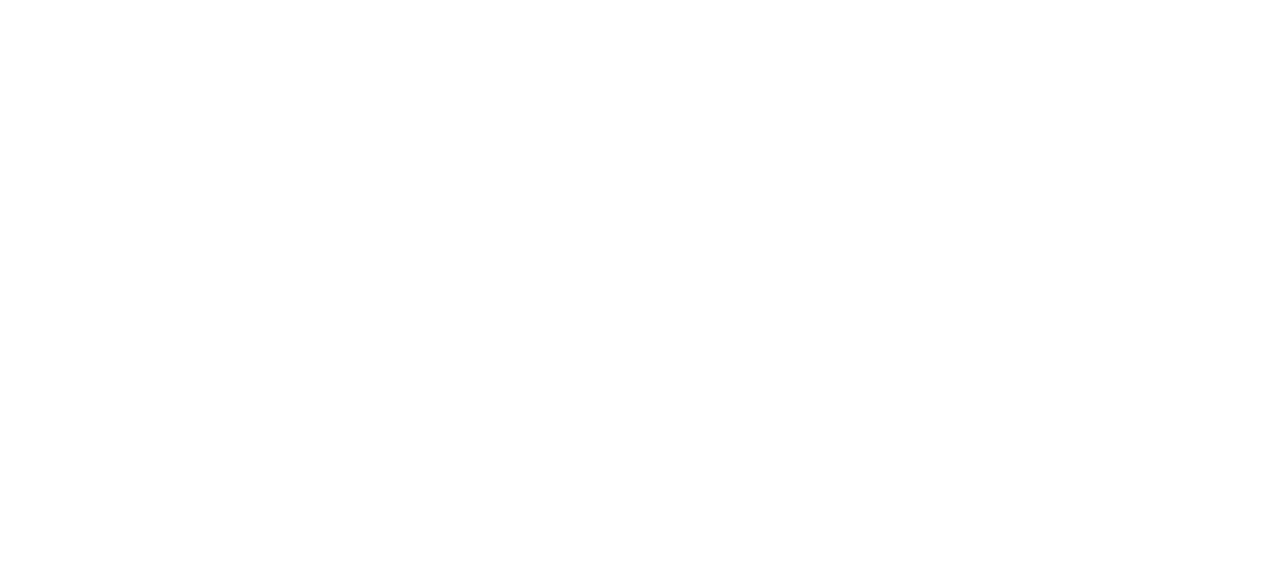
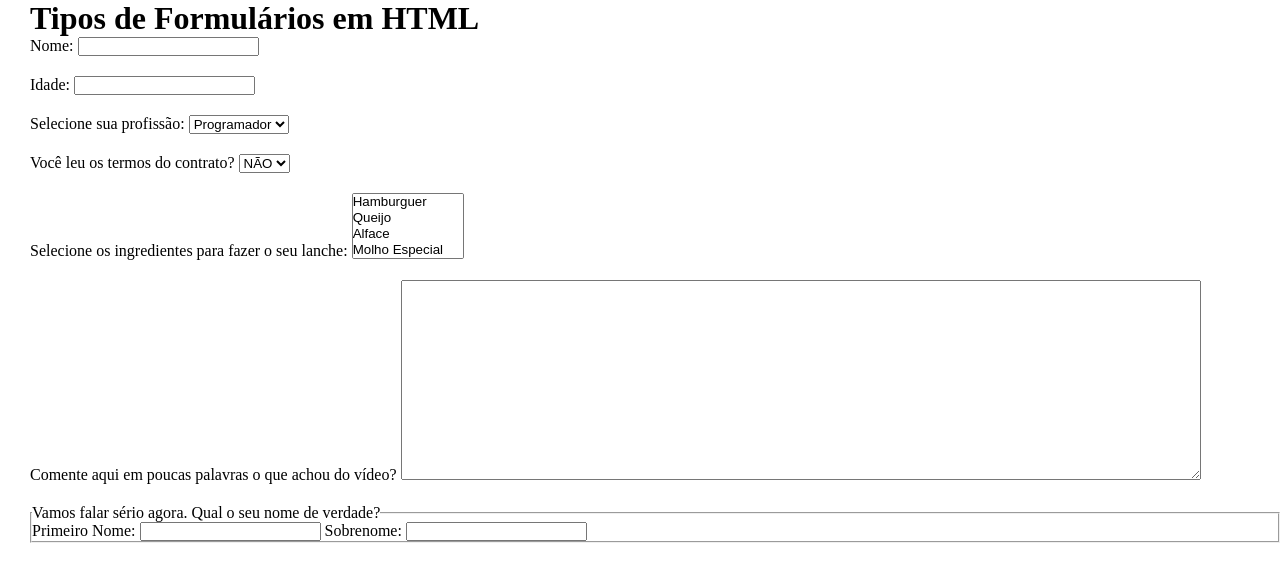
Before and after one commit to DevMenescal/Formularios2025.2, a plain HTML site: page index.html in a window 1280 px wide. Drawn offline with Linux system fonts and the light colour scheme.

Commit message:
Adição CSS e Conteúdo.

```diff
--- a/index.html
+++ b/index.html
@@ -1,11 +1,113 @@
 <!DOCTYPE html>
 <html lang="pt-br">
+
 <head>
     <meta charset="UTF-8">
     <meta name="viewport" content="width=device-width, initial-scale=1.0">
-    <title>Document</title>
+    <title>Tipo de Formulários HTML</title>
+    <link rel="stylesheet" href="style.css">
 </head>
+
 <body>
 
+    <!--                           == FORMULÁRIOS ==
+
+        * São utilizados para coletar dados dos usuários, como informações de login, detalhes de contato, pesquisas, entre outros.
+
+        * Para criar um Formulário, utilizamos a tag <FORM>. Dentro dela, incluímos diversos elementos, como campo de texto, caixa de seleção, botões, etc.
+
+        Dentro dela pode ter alguns atributos:
+
+            * action: Especifica a URL para onde os dados do formulário serão enviados.
+
+            * method: Define que ação deve ser executada com as informações (geralmente GET ou POST).
+
+                GET: Utilize quando estiver realizando uma requisição que não altera o estado do servidor, como solicitações de busca, navegação entre páginas, etc.
+
+                POST: Utilize quando estiver realizando uma requisição que altera o estado do servidor, como envio de formulários de cadastro, login, atualização de dados ou envio de arquivos.
+
+            == PRINCIPAIS TAGS ==
+
+        <input>: Utilizado para criar diferentes tipos de campos de entrada.
+
+            * type: Define o tipo de entrada (text, email, password, submit, etc.).
+
+            * name: Atribui um nome ao campo, usado para identificar os dados no servidor.
+
+            * id: Usado para associar rótulos (<label>) aos campos.
+
+        <label>: Descreve o propósito de um campo de entrada.
+            for: Associa o rótulo a um campo de entrada pelo seu id.
+============================================================================= -->
+
+<h1>Tipos de Formulários em HTML</h1>
+<!-- Cadastrar os atributos do Formulário. -->
+ <form action="dado.php" method="post">
+
+    <div>
+        <label for="nome">Nome:</label>
+        <input type="text" name="nome" id="nome">
+    </div>
+
+    <!-- Atributo Name e For -->
+     <div>
+        <label for="idade">Idade:</label>
+        <input type="text" name="idade">
+     </div>
+
+     <!-- Tag Select -->
+      <div>
+        <label for="trabalho">Selecione sua profissão:</label>
+        <select name="trabalho" id="trabalho">
+            <option value="programador">Programador</option>
+            <option value="cozinheiro">Cozinheiro</option>
+            <option value="vasp">VASP</option>
+        </select>
+      </div>
+
+      <!-- Atributo Selected -->
+       <div>
+        <label for="contrato">Você leu os termos do contrato?</label>
+        <select name="contrato" id="contrato">
+            <option value="sim">SIM</option>
+            <option value="nao" selected>NÃO</option>
+        </select>
+       </div>
+
+       <!-- Atributo Multiple (Múltiplas Seleções) -->
+        <div>
+            <label for="ingredientes">Selecione os ingredientes para fazer o seu lanche:</label>
+            <select name="ingredientes" id="ingredientes" multiple>
+                <option value="hamburguer">Hamburguer</option>
+                <option value="queijo">Queijo</option>
+                <option value="alface">Alface</option>
+                <option value="molho">Molho Especial</option>
+                <option value="cebola">Cebola</option>
+                <option value="picles">Pícles</option>
+                <option value="pao">Pão com Gergelim</option>
+            </select>
+        </div>
+
+        <!-- Tag textarea -->
+         <div>
+            <label for="comentario">Comente aqui em poucas palavras o que achou do vídeo?</label>
+            <textarea name="comentario" id="comentario"></textarea>
+         </div>
+
+         <!-- Tag Fildset -->
+          <!-- Tag Legend: É como uma label, que descreve os inputs agrupados. -->
+           <fieldset>
+            <legend>Vamos falar sério agora. Qual o seu nome de verdade?</legend>
+
+            <label for="primeiroNome">Primeiro Nome:</label>
+            <input type="text" name="primeiroNome">
+
+            <label for="sobrenome">Sobrenome:</label>
+            <input type="text" name="sobrenome">
+           </fieldset>
+
+ </form>
+
 </body>
+
 </html>
--- /dev/null
+++ b/style.css
@@ -0,0 +1,23 @@
+*{
+    margin: 0;
+    padding: 0;
+    box-sizing: border-box;
+}
+
+body{
+    margin-left: 30px;
+    padding-bottom: 100px;
+}
+
+div{
+    margin-bottom: 20px;
+}
+
+textarea{
+    width: 800px;
+    height: 200px;
+}
+
+fieldset{
+    margin-bottom: 20px;
+}
```
